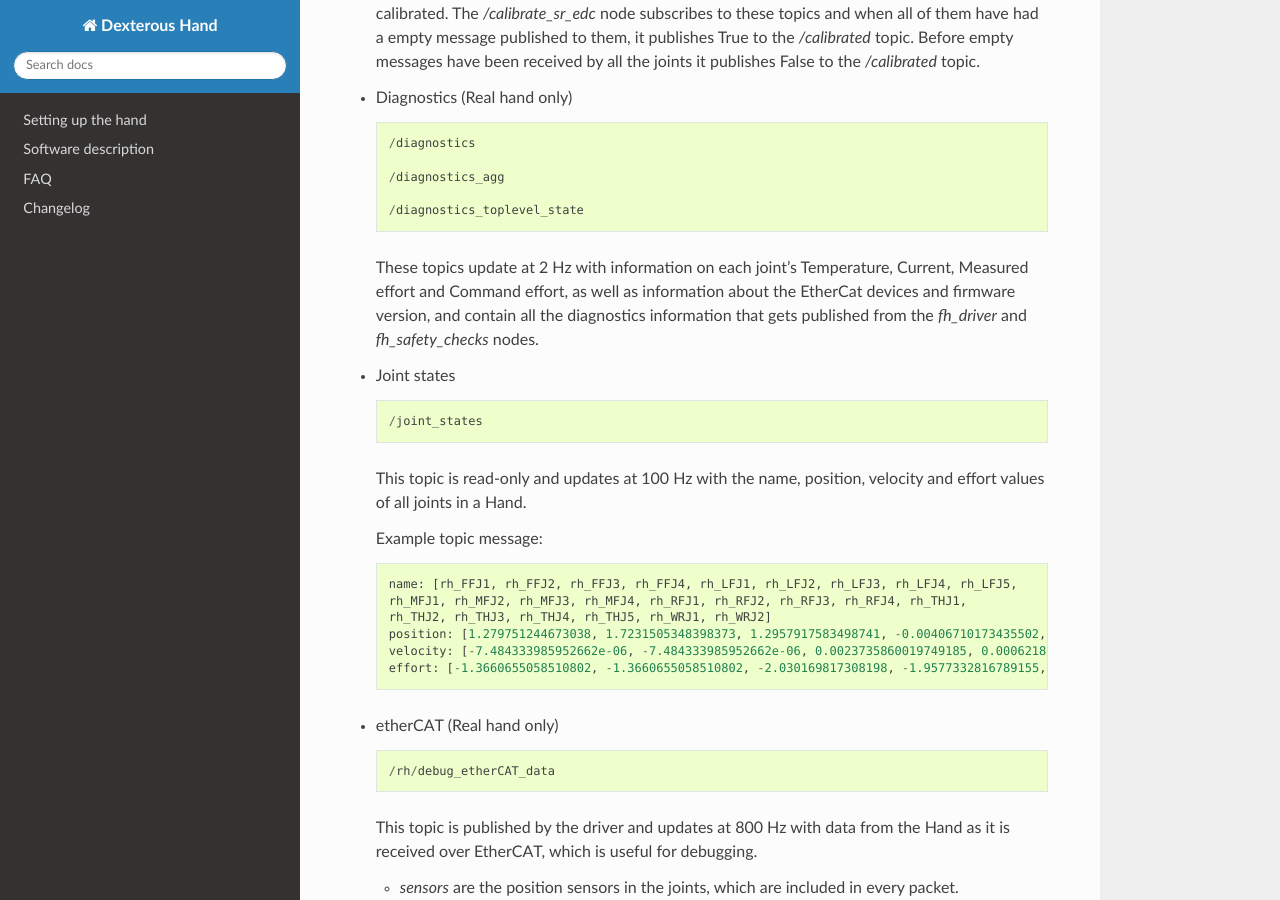
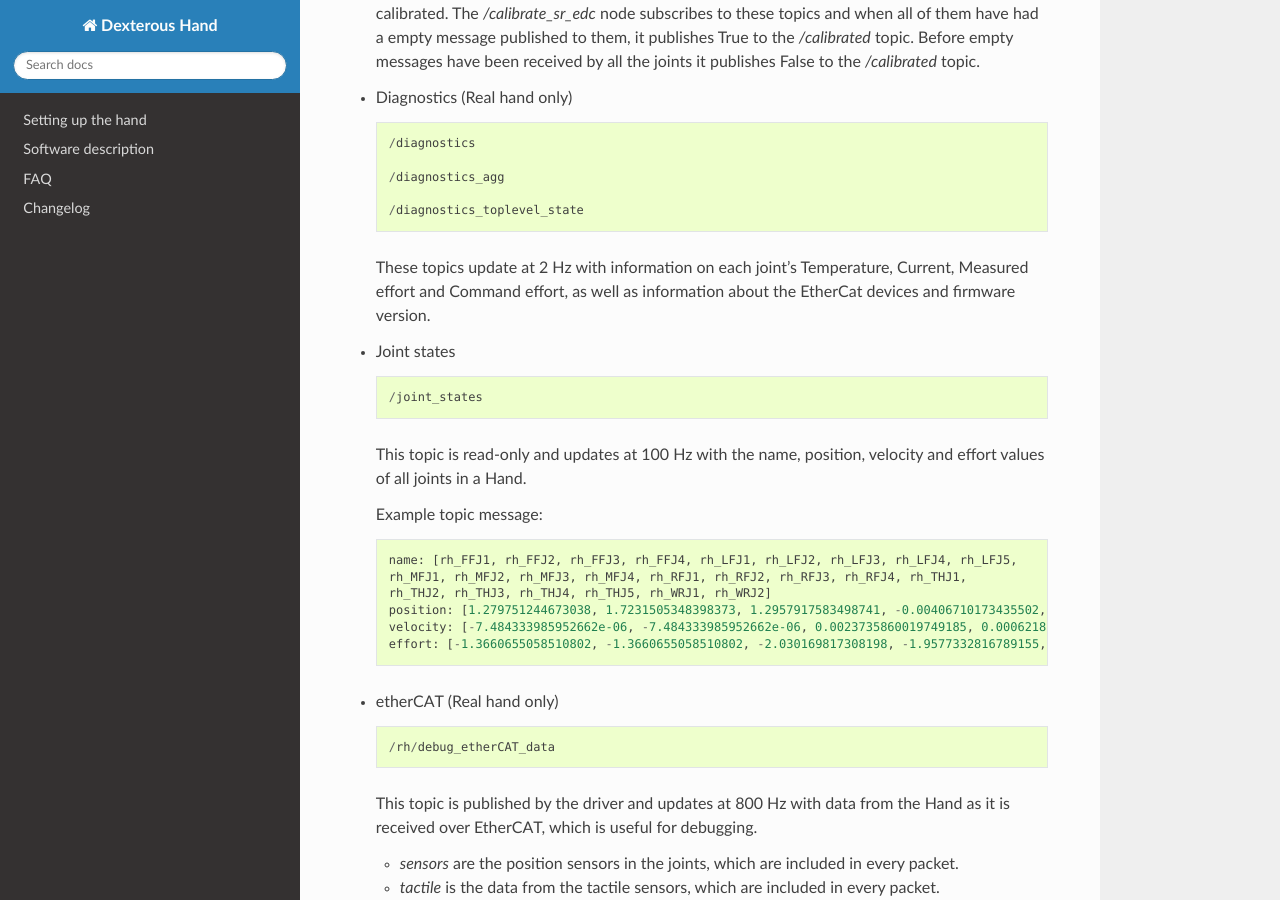
Before and after one commit to shadow-robot/sr_dexterous_hand_documentation, a Sphinx documentation site: the page built from docs/user_guide/2_software_description.md, in a window 1280 px wide and 900 px high, scrolled down 9733 px. Built offline with Sphinx 7.4.7 and the Read the Docs theme 2.0.0, drawn with Linux system fonts in a browser that asks for light colours.

Commit message:
removed fh_..

```diff
--- a/docs/user_guide/2_software_description.md
+++ b/docs/user_guide/2_software_description.md
@@ -223,7 +223,7 @@
 
       /diagnostics_toplevel_state
 
-  These topics update at 2 Hz with information on each joint's Temperature, Current, Measured effort and Command effort, as well as information about the EtherCat devices and firmware version, and contain all the diagnostics information that gets published from the *fh_driver* and *fh_safety_checks* nodes.
+  These topics update at 2 Hz with information on each joint's Temperature, Current, Measured effort and Command effort, as well as information about the EtherCat devices and firmware version.
 
 - Joint states
 
```
